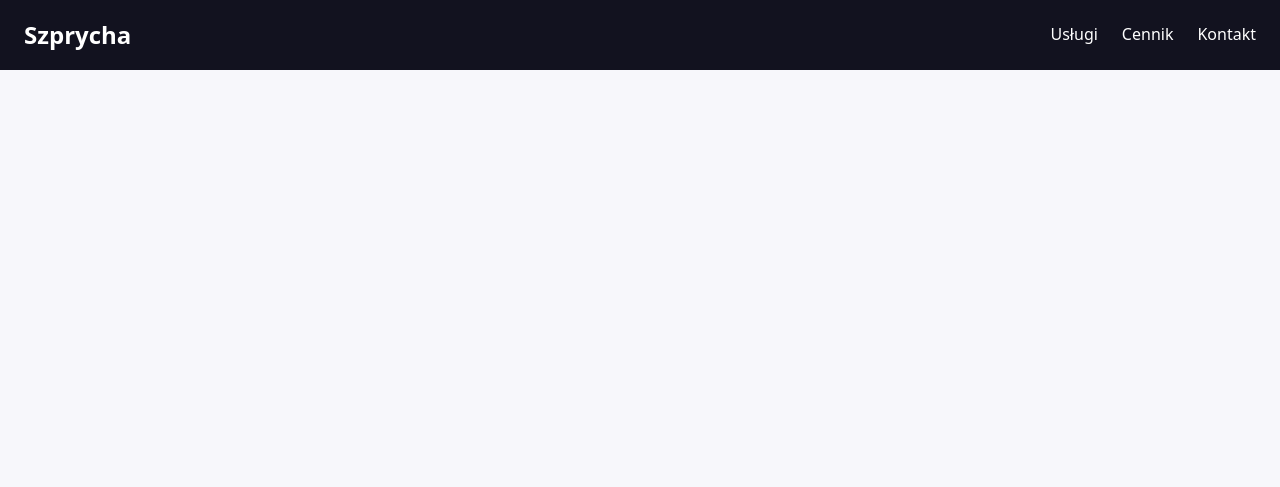
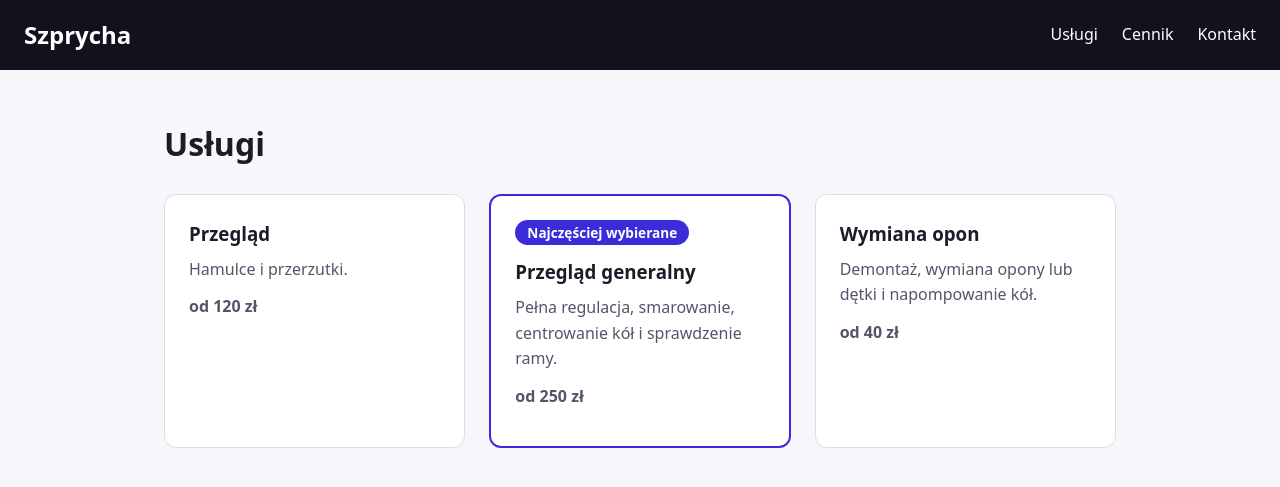
Before and after one commit to oliwiakramm/TIStronaRowery, a PHP site: page / in a window 1280 px wide. Shown: the top 487 px of the page. Run offline with PHP 8.4, Linux system fonts and the light colour scheme.

Commit message:
lab1: karty uslug

```diff
--- a/index.html
+++ b/index.html
@@ -16,7 +16,31 @@
       </nav>
     </header>
     <main>
-      <section id="uslugi"></section>
+      <section id="uslugi">
+        <h2>Usługi</h2>
+        <div class="cards">
+          <article class="card">
+            <h3>Przegląd</h3>
+            <p>Hamulce i przerzutki.</p>
+            <p class="card__price">od 120 zł</p>
+          </article>
+
+          <article class="card card--highlight">
+            <p class="card__badge">Najczęściej wybierane</p>
+            <h3>Przegląd generalny</h3>
+            <p>
+              Pełna regulacja, smarowanie, centrowanie kół i sprawdzenie ramy.
+            </p>
+            <p class="card__price">od 250 zł</p>
+          </article>
+
+          <article class="card">
+            <h3>Wymiana opon</h3>
+            <p>Demontaż, wymiana opony lub dętki i napompowanie kół.</p>
+            <p class="card__price">od 40 zł</p>
+          </article>
+        </div>
+      </section>
       <section id="cennik"></section>
     </main>
     <footer id="kontakt"></footer>
--- a/style.css
+++ b/style.css
@@ -90,3 +90,48 @@ a:focus-visible {
 .menu a:focus-visible {
   outline-color: #ffb3d1;
 }
+
+.cards {
+  display: flex;
+  flex-wrap: wrap;
+  gap: 24px;
+}
+
+.card {
+  flex: 1 1 260px;
+  padding: 24px;
+  background: var(--card-bg);
+  border: 1px solid var(--border);
+  border-radius: 12px;
+  transition:
+    transform 0.2s ease,
+    box-shadow 0.2s ease;
+  cursor: pointer;
+}
+.card p {
+  margin: 0 0 12px;
+  color: var(--muted);
+}
+.card__price {
+  margin-bottom: 0;
+  font-weight: 700;
+  color: var(--text);
+}
+
+.card--highlight {
+  border: 2px solid var(--accent);
+}
+.card__badge {
+  display: inline-block;
+  padding: 2px 12px;
+  border-radius: 999px;
+  background: var(--accent);
+  color: #fff !important;
+  font-size: 0.85rem;
+  font-weight: 600;
+}
+
+.card:hover {
+  transform: translateY(-6px);
+  box-shadow: 0 12px 24px rgba(18, 18, 31, 0.18);
+}
```
